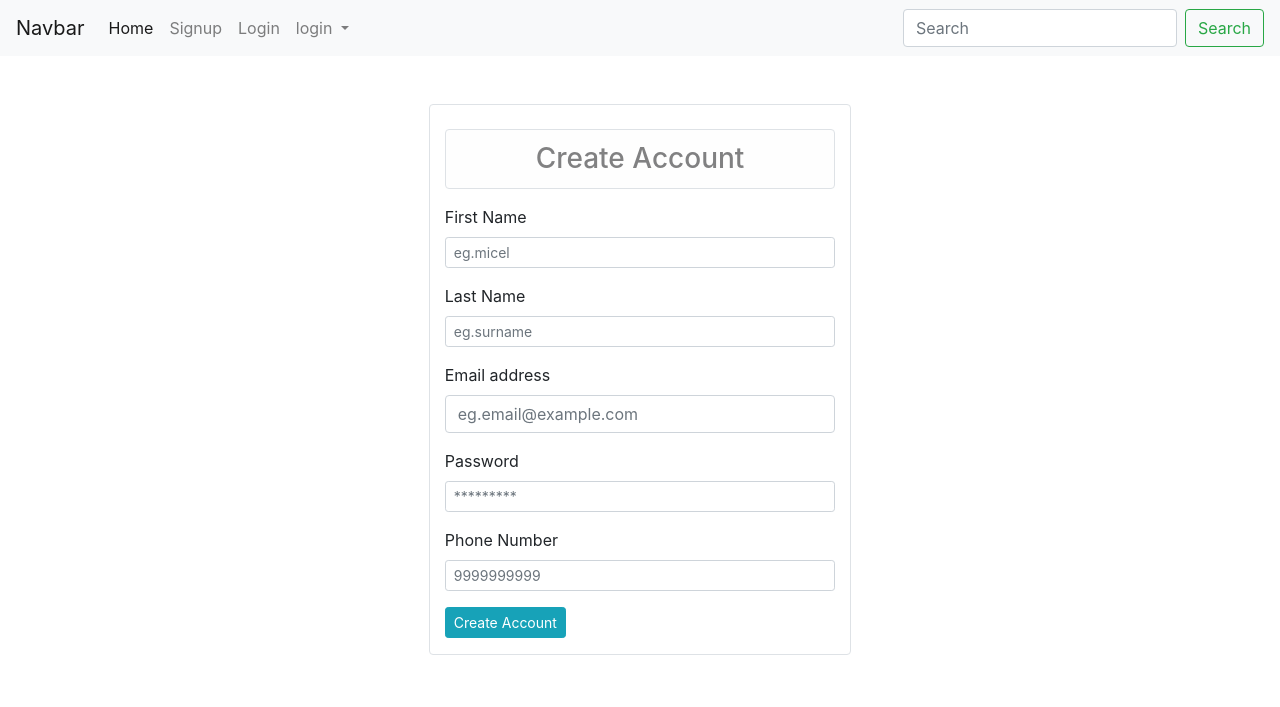
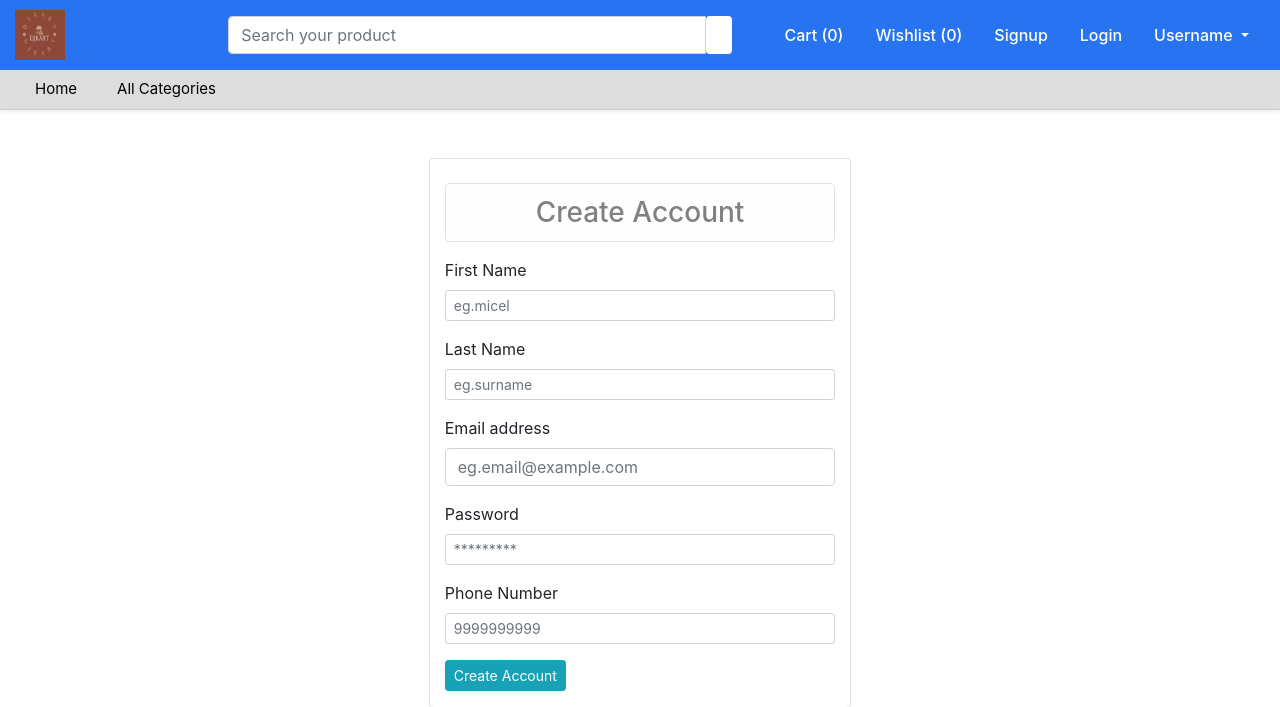
Before and after one commit to dhan2501/ecommercedjango, a Django app: page /signup in a window 1280 px wide. Shown: the top 707 px of the page. Run offline with Django 5.2, Linux system fonts and the light colour scheme.

Commit message:
Navbar modification UI

```diff
--- a/Ecomshop/settings.py
+++ b/Ecomshop/settings.py
@@ -139,3 +139,9 @@ MEDIA_ROOT = BASE_DIR
 # https://docs.djangoproject.com/en/5.0/ref/settings/#default-auto-field
 
 DEFAULT_AUTO_FIELD = 'django.db.models.BigAutoField'
+# STATICFILES_DIRS = [
+#     BASE_DIR / 'static'
+#     ]
+# STATICFILES_DIRS = [
+#     os.path.join(BASE_DIR, 'static'),
+# ]
--- /dev/null
+++ b/stores/static/css/style.css
@@ -0,0 +1,47 @@
+.main-navbar{
+    border-bottom: 1px solid #ccc;
+}
+.main-navbar .top-navbar{
+    background-color: #2874f0;
+    padding-top: 10px;
+    padding-bottom: 10px;
+}
+.main-navbar .top-navbar .brand-name{
+    color: #fff;
+}
+.main-navbar .top-navbar .nav-link{
+    color: #fff;
+    font-size: 16px;
+    font-weight: 500;
+}
+.main-navbar .top-navbar .dropdown-menu{
+    padding: 0px 0px;
+    border-radius: 0px;
+}
+.main-navbar .top-navbar .dropdown-menu .dropdown-item{
+    padding: 8px 16px;
+    border-bottom: 1px solid #ccc;
+    font-size: 14px;
+}
+.main-navbar .top-navbar .dropdown-menu .dropdown-item i{
+    width: 20px;
+    text-align: center;
+    color: #2874f0;
+    font-size: 14px;
+}
+.main-navbar .navbar{
+    padding: 0px;
+    background-color: #ddd;
+}
+.main-navbar .navbar .nav-item .nav-link{
+    padding: 8px 20px;
+    color: #000;
+    font-size: 15px;
+}
+
+@media only screen and (max-width: 600px) {
+    .main-navbar .top-navbar .nav-link{
+        font-size: 12px;
+        padding: 8px 10px;
+    }
+}
--- a/stores/templates/base.html
+++ b/stores/templates/base.html
@@ -1,13 +1,15 @@
+
 <!doctype html>
 <html lang="en">
   <head>
+    {% load static %}
     <!-- Required meta tags -->
     <meta charset="utf-8">
     <meta name="viewport" content="width=device-width, initial-scale=1, shrink-to-fit=no">
 
     <!-- Bootstrap CSS -->
     <link rel="stylesheet" href="https://cdn.jsdelivr.net/npm/bootstrap@4.6.2/dist/css/bootstrap.min.css" integrity="sha384-xOolHFLEh07PJGoPkLv1IbcEPTNtaed2xpHsD9ESMhqIYd0nLMwNLD69Npy4HI+N" crossorigin="anonymous">
-
+    <link rel="stylesheet" href="{% static 'css/style.css' %}">
     <title>E Shoppin</title>
   </head>
   <style>
@@ -21,8 +23,8 @@
   </style>
 <body>
     <!-- navbar -->
-    <nav class="navbar navbar-expand-lg navbar-light bg-light">
-        <a class="navbar-brand" href="#">Navbar</a>
+    <!-- <nav class="navbar navbar-expand-lg navbar-light bg-light">
+        <a class="navbar-brand" href="/">DJkart Ecomm</a>
         <button class="navbar-toggler" type="button" data-toggle="collapse" data-target="#navbarSupportedContent" aria-controls="navbarSupportedContent" aria-expanded="false" aria-label="Toggle navigation">
           <span class="navbar-toggler-icon"></span>
         </button>
@@ -30,7 +32,7 @@
         <div class="collapse navbar-collapse" id="navbarSupportedContent">
           <ul class="navbar-nav mr-auto">
             <li class="nav-item active">
-              <a class="nav-link" href="#">Home <span class="sr-only">(current)</span></a>
+              <a class="nav-link" href="/">Home <span class="sr-only">(current)</span></a>
             </li>
             <li class="nav-item">
               <a class="nav-link" href="/signup">Signup</a>
@@ -49,16 +51,124 @@
                 <a class="dropdown-item" href="#">Something else here</a>
               </div>
             </li>
-            <!-- <li class="nav-item">
-              <a class="nav-link disabled">Disabled</a>
-            </li> -->
           </ul>
           <form class="form-inline my-2 my-lg-0">
             <input class="form-control mr-sm-2" type="search" placeholder="Search" aria-label="Search">
             <button class="btn btn-outline-success my-2 my-sm-0" type="submit">Search</button>
           </form>
         </div>
-      </nav>
+      </nav>  -->
+
+      <div class="main-navbar shadow-sm sticky-top">
+        <div class="top-navbar">
+            <div class="container-fluid">
+                <div class="row">
+                    <div class="col-md-2 my-auto d-none d-sm-none d-md-block d-lg-block">
+                        <!-- <h5 class="brand-name">Funda Ecom</h5>
+                         -->
+                         <a href="/"><img src="{% static 'image/logo.png' %}" alt="" width="50px" height="50px"></a>
+                    </div>
+                    <div class="col-md-5 my-auto">
+                        <form role="search">
+                            <div class="input-group">
+                                <input type="search" placeholder="Search your product" class="form-control" />
+                                <button class="btn bg-white" type="submit">
+                                    <i class="fa fa-search"></i>
+                                </button>
+                            </div>
+                        </form>
+                    </div>
+                    <div class="col-md-5 my-auto">
+                        <ul class="nav justify-content-end">
+
+                            <li class="nav-item">
+                                <a class="nav-link" href="#">
+                                    <i class="fa fa-shopping-cart"></i> Cart (0)
+                                </a>
+                            </li>
+                            <li class="nav-item">
+                                <a class="nav-link" href="#">
+                                    <i class="fa fa-heart"></i> Wishlist (0)
+                                </a>
+                            </li>
+                            <li class="nav-item">
+                              <a class="nav-link" href="/signup">
+                                  Signup
+                              </a>
+                          </li>
+                          <li class="nav-item">
+                            <a class="nav-link" href="/login">
+                                Login
+                            </a>
+                        </li>
+
+                            <li class="nav-item dropdown">
+                                <a class="nav-link dropdown-toggle" href="#" id="navbarDropdown" role="button" data-bs-toggle="dropdown" aria-expanded="false">
+                                    <i class="fa fa-user"></i> Username
+                                </a>
+                                <ul class="dropdown-menu" aria-labelledby="navbarDropdown">
+                                <li><a class="dropdown-item" href="#"><i class="fa fa-user"></i> Profile</a></li>
+                                <li><a class="dropdown-item" href="#"><i class="fa fa-list"></i> My Orders</a></li>
+                                <li><a class="dropdown-item" href="#"><i class="fa fa-heart"></i> My Wishlist</a></li>
+                                <li><a class="dropdown-item" href="#"><i class="fa fa-shopping-cart"></i> My Cart</a></li>
+                                <li><a class="dropdown-item" href="#"><i class="fa fa-sign-out"></i> Logout</a></li>
+                                </ul>
+                            </li>
+                        </ul>
+                    </div>
+                </div>
+            </div>
+        </div>
+        <nav class="navbar navbar-expand-lg">
+            <div class="container-fluid">
+                <a class="navbar-brand d-block d-sm-block d-md-none d-lg-none" href="#">
+                    Funda Ecom
+                </a>
+                <button class="navbar-toggler" type="button" data-bs-toggle="collapse" data-bs-target="#navbarSupportedContent" aria-controls="navbarSupportedContent" aria-expanded="false" aria-label="Toggle navigation">
+                    <span class="navbar-toggler-icon"></span>
+                </button>
+                <div class="collapse navbar-collapse" id="navbarSupportedContent">
+                    <ul class="navbar-nav me-auto mb-2 mb-lg-0">
+
+                        <li class="nav-item">
+                            <a class="nav-link" href="/">Home</a>
+                        </li>
+
+                        <li class="nav-item">
+                            <a class="nav-link" href="/">All Categories</a>
+                        </li>
+
+                        {% for category in categories %}
+                        <li class="nav-item">
+                            <a class="nav-link" href="/?category={{category.id}}">{{category.name}}</a>
+                        </li>
+                        {% endfor %}
+                        <!-- <li class="nav-item">
+                            <a class="nav-link" href="#">Featured Products</a>
+                        </li>
+                        <li class="nav-item">
+                            <a class="nav-link" href="#">Electronics</a>
+                        </li>
+                        <li class="nav-item">
+                            <a class="nav-link" href="#">Fashions</a>
+                        </li>
+                        <li class="nav-item">
+                            <a class="nav-link" href="#">Accessories</a>
+                        </li>
+                        <li class="nav-item">
+                            <a class="nav-link" href="#">Home</a>
+                        </li>
+                        <li class="nav-item">
+                            <a class="nav-link" href="#">Appliances</a>
+                        </li> -->
+                    </ul>
+                </div>
+            </div>
+        </nav>
+    </div>
+
+    {% comment %} <script src="https://cdn.jsdelivr.net/npm/bootstrap@5.2.0-beta1/dist/js/bootstrap.bundle.min.js"></script> {% endcomment %}
+
       <!-- body start -->
 {% block content %}
 {% endblock %}
--- a/stores/templates/index.html
+++ b/stores/templates/index.html
@@ -34,8 +34,6 @@
   {% for category in categories %}
   <a href="/?category={{category.id}}" class="list-group-item list-group-item-action active">{{category.name}}</a>
   {% endfor %}
-  <!-- <a href="#" class="list-group-item list-group-item-action">Item</a>
-  <a href="#" class="list-group-item list-group-item-action disabled">Disabled item</a> -->
 </div>
         </div>
         <div class="col-lg-8">
```
Also changed, not shown: stores/static/image/logo.png (added), 3 other files.
